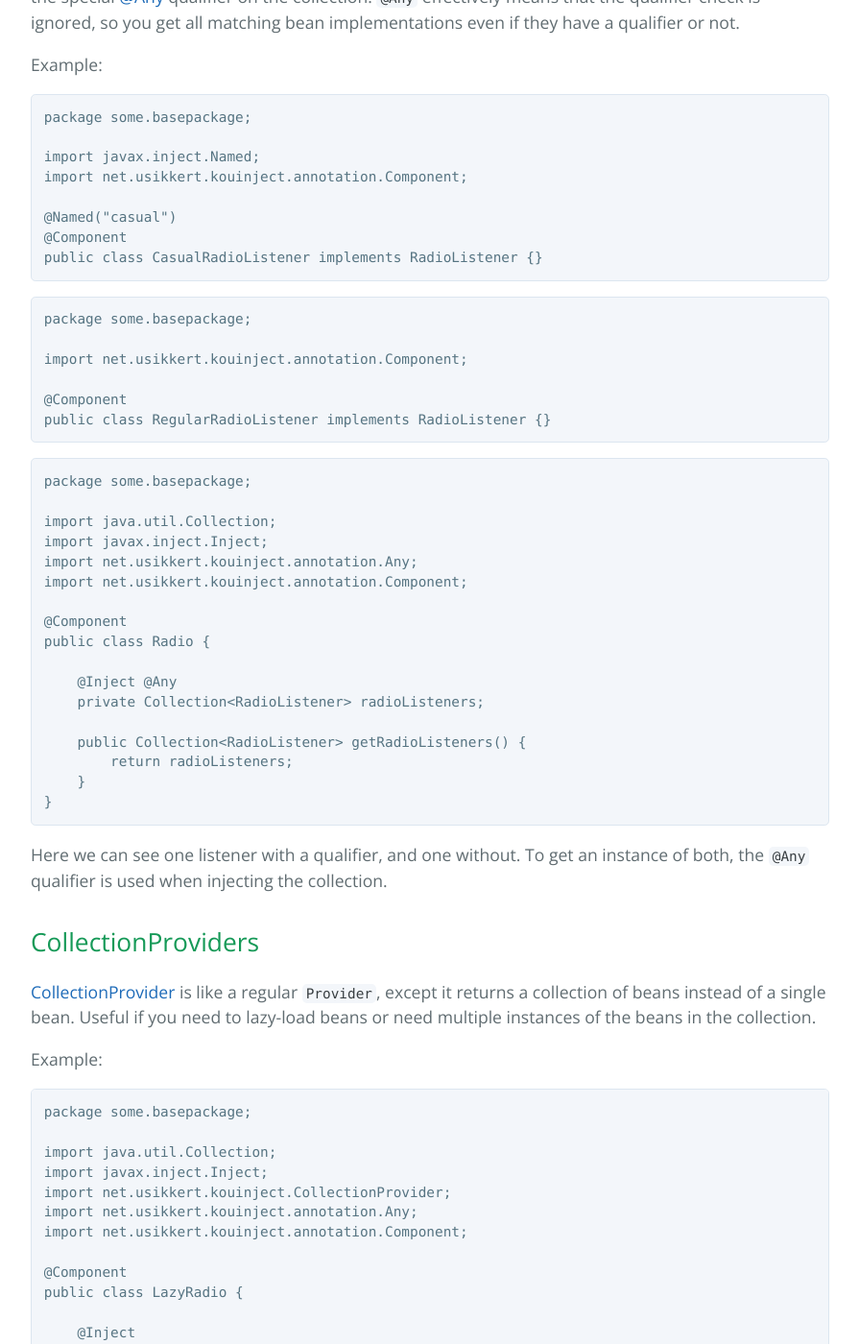
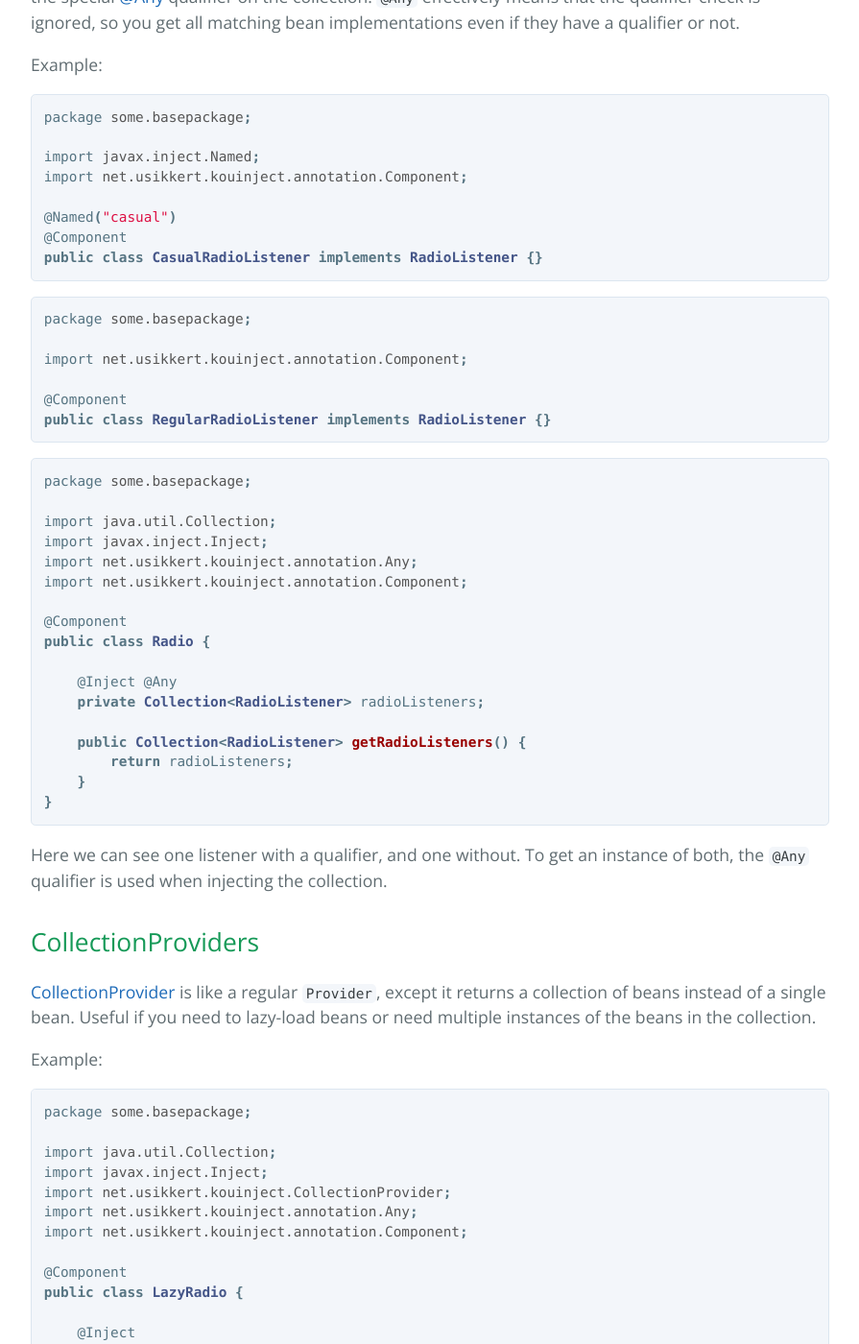
Before and after one commit to blurpy/kouinject-doc, a Jekyll site: the page built from userguide/userguide12.md, in a window 1280 px wide and 1400 px high, scrolled down 9207 px. Shown: the whole window at 96% size, without its empty margins (192-1087 px from the left). Built offline with Jekyll 4.4.1, drawn with Linux system fonts in a browser that asks for light colours; Markdown is read by kramdown in place of the engine named in the settings; some of the changed text lies outside the part shown.

Commit message:
Adding syntax highlighting in user guides

````diff
--- a/userguide/userguide12.md
+++ b/userguide/userguide12.md
@@ -49,7 +49,7 @@ The injector will now scan the classpath for any classes marked with the annotat
 
 Here is an example of a bean in its simplest form:
 
-```
+```java
 package some.basepackage;
 
 import net.usikkert.kouinject.annotation.Component;
@@ -62,7 +62,7 @@ public class SomeBean {
 
 Beans are created on demand. So even though the injector scans `SomeBean`, it's not instantiated until you ask for it, like this:
 
-```
+```java
 SomeBean someBean = injector.getBean(SomeBean.class);
 ```
 
@@ -103,7 +103,7 @@ The usage of `@Component` can then be replaced on your controller beans with `@C
 
 If using a single base package is too limiting, or you want more control over which classes are scanned, then you can specify each package manually:
 
-```
+```java
 Injector injector = new DefaultInjector("some.basepackage",
                                         "some.different.basepackage",
                                         "a.third.basepackage");
@@ -121,7 +121,7 @@ The [@Inject](http://atinject.googlecode.com/svn/tags/1/javadoc/javax/inject/Inj
 
 If you want to inject parameters into a constructor you must mark the constructor using the `@Inject` annotation. Any number of parameters can be injected, but at most one constructor can be marked for injection. If no constructor is marked, then the (parameterless) default constructor is used.
 
-```
+```java
 package some.basepackage;
 
 import net.usikkert.kouinject.annotation.Component;
@@ -132,7 +132,7 @@ public class SomeOtherBean {
 }
 ```
 
-```
+```java
 package some.basepackage;
 
 import javax.inject.Inject;
@@ -154,7 +154,7 @@ public class SomeBean {
 Any number of fields can be injected, as long as they are marked with `@Inject`.
 The fields can be of any visibility, but not `static` or `final`.
 
-```
+```java
 package some.basepackage;
 
 import javax.inject.Inject;
@@ -175,7 +175,7 @@ Any number of methods can be injected with any number of parameters, as long as
 
 The annotation is not inherited in overridden methods, so if a method marked for injection in a superclass is overridden by a method not marked for injection, the method will not be injected.
 
-```
+```java
 package some.basepackage;
 
 import javax.inject.Inject;
@@ -205,7 +205,7 @@ The [@Qualifier](http://atinject.googlecode.com/svn/tags/1/javadoc/javax/inject/
 
 The recommended way to use qualifiers is to create custom qualifiers. A custom qualifier may look like this:
 
-```
+```java
 package some.basepackage;
 
 import java.lang.annotation.Documented;
@@ -225,7 +225,7 @@ This gives you a qualifier annotation `@Green` with the value `Green`. The advan
 
 This is the bean to inject:
 
-```
+```java
 package some.basepackage;
 
 import net.usikkert.kouinject.annotation.Component;
@@ -239,7 +239,7 @@ public class GreenColor implements Color {
 
 And this is where the injection occurs:
 
-```
+```java
 package some.basepackage;
 
 import javax.inject.Inject;
@@ -257,7 +257,7 @@ public class Car {
 
 Or it may look like this if injecting into a constructor:
 
-```
+```java
 package some.basepackage;
 
 import javax.inject.Inject;
@@ -280,7 +280,7 @@ Each parameter in the constructor may have it's own qualifier. Using qualifiers
 
 `@Named` is a string based qualifier. That means that you specify the qualifier as the value of the annotation, instead of the class name. The example from above would look like this using `@Named`:
 
-```
+```java
 package some.basepackage;
 
 import net.usikkert.kouinject.annotation.Component;
@@ -292,7 +292,7 @@ public class GreenColor implements Color {
 }
 ```
 
-```
+```java
 package some.basepackage;
 
 import javax.inject.Inject;
@@ -324,7 +324,7 @@ Singleton scope creates a new instance of a bean on first request, and then cach
 
 To set the scope to singleton on a bean, use the [@Singleton](http://atinject.googlecode.com/svn/tags/1/javadoc/javax/inject/Singleton.html) annotation.
 
-```
+```java
 package some.basepackage;
 
 import javax.inject.Singleton;
@@ -344,7 +344,7 @@ public class SomeBean {
 
 It's easier to explain with an example:
 
-```
+```java
 package some.basepackage;
 
 import javax.inject.Inject;
@@ -372,7 +372,7 @@ The same rules for qualifiers apply to collections as well. So if you specify a
 
 Example:
 
-```
+```java
 package some.basepackage;
 
 import javax.inject.Named;
@@ -383,7 +383,7 @@ import net.usikkert.kouinject.annotation.Component;
 public class CasualRadioListener implements RadioListener {}
 ```
 
-```
+```java
 package some.basepackage;
 
 import net.usikkert.kouinject.annotation.Component;
@@ -392,7 +392,7 @@ import net.usikkert.kouinject.annotation.Component;
 public class RegularRadioListener implements RadioListener {}
 ```
 
-```
+```java
 package some.basepackage;
 
 import java.util.Collection;
@@ -421,7 +421,7 @@ Here we can see one listener with a qualifier, and one without. To get an instan
 
 Example:
 
-```
+```java
 package some.basepackage;
 
 import java.util.Collection;
@@ -460,7 +460,7 @@ Compared to annotating beans with `@Component`, using a factory gives you the ab
 
 Example:
 
-```
+```java
 package some.basepackage;
 
 import java.util.Date;
@@ -479,7 +479,7 @@ public class Factory {
 }
 ```
 
-```
+```java
 package some.basepackage;
 
 import java.util.Date;
@@ -511,7 +511,7 @@ Using `@Any` on the factory method effectively means that the qualifier check is
 
 Example:
 
-```
+```java
 package some.basepackage;
 
 import java.util.Properties;
@@ -533,7 +533,7 @@ public class StringPropertyFactory {
 }
 ```
 
-```
+```java
 package some.basepackage;
 
 import javax.inject.Inject;
@@ -571,7 +571,7 @@ The functionality is based on profiles in [Spring 3.1](http://blog.springsource.
 
 To start using profiles you have to annotate the beans with the profiles you want them to have, and then tell the injector which profiles you want to be active. The [@Profile]({{ site.baseurl }}/javadoc/kouinject-1.2/net/usikkert/kouinject/annotation/Profile.html) annotation is used to create profiles. An example is seen here:
 
-```
+```java
 package some.basepackage;
 
 import java.lang.annotation.Documented;
@@ -592,7 +592,7 @@ public @interface Production {
 
 Profiles are annotations annotated with `@Profile`. The name of the annotation becomes the name of the profile, in this case "production" (case insensitive). Example of using the profile:
 
-```
+```java
 package some.basepackage;
 
 import net.usikkert.kouinject.annotation.Component;
@@ -607,7 +607,7 @@ public class FtpFileStorage implements FileStorage {
 The `FtpFileStorage` bean is now part of the production profile. If the production profile is active then this bean will be available for injection when we request a `FileStorage` bean.
 During development we might not care about storing files on FTP. Instead we want to store files in a local temporary directory, and create an alternative `FileStorage` bean:
 
-```
+```java
 package some.basepackage;
 
 import net.usikkert.kouinject.annotation.Component;
@@ -626,7 +626,7 @@ To choose which profiles are active you have to use an alternative constructor o
 
 Example:
 
-```
+```java
 package some.basepackage;
 
 import java.util.Arrays;
@@ -644,7 +644,7 @@ public class ApplicationMain {
 The profiles "production" and "swing" are active profiles, and "some.basepackage" is the package to scan for beans.
 To make activating profiles more dynamic you could get the list from a property with a couple of lines of code:
 
-```
+```java
 String activeProfilesProperty = System.getProperty("com.something.active.profiles");
 List<String> activeProfiles = Arrays.asList(activeProfilesProperty.split(","));
 ```
@@ -662,7 +662,7 @@ Assignability describes the relationship between a point of injection and a bean
 
 In it's simplest form it can look like this:
 
-```
+```java
 package some.basepackage;
 
 import net.usikkert.kouinject.annotation.Component;
@@ -673,7 +673,7 @@ public class Apple {
 }
 ```
 
-```
+```java
 package some.basepackage;
 
 import javax.inject.Inject;
@@ -691,7 +691,7 @@ The injection point here is `Apple`, and the bean to inject is also `Apple`. The
 
 An injection point is also assignable from a subclass or an implemented interface. Example:
 
-```
+```java
 package some.basepackage;
 
 public interface Fruit {
@@ -699,7 +699,7 @@ public interface Fruit {
 }
 ```
 
-```
+```java
 package some.basepackage;
 
 public abstract class RoundFruit implements Fruit {
@@ -707,7 +707,7 @@ public abstract class RoundFruit implements Fruit {
 }
 ```
 
-```
+```java
 package some.basepackage;
 
 import net.usikkert.kouinject.annotation.Component;
@@ -718,7 +718,7 @@ public class Apple extends RoundFruit {
 }
 ```
 
-```
+```java
 package some.basepackage;
 
 import javax.inject.Inject;
@@ -767,7 +767,7 @@ Array beans can only be created from factories. Be carefull with arrays and inhe
 
 Generics have their own special rules when it comes to assignability. Lets look at an example of a couple of generic classes:
 
-```
+```java
 package some.basepackage;
 
 public interface Box<T> {
@@ -775,7 +775,7 @@ public interface Box<T> {
 }
 ```
 
-```
+```java
 package some.basepackage;
 
 public class PlasticBox<T> implements Box<T> {
@@ -785,14 +785,14 @@ public class PlasticBox<T> implements Box<T> {
 
 These classes can be used like this:
 
-```
+```java
 Box<Apple> boxOfApple = new PlasticBox<Apple>();
 ```
 
 This works fine. `Box` is assignable from `PlasticBox`.
 This, however, does not even compile:
 
-```
+```java
 PlasticBox<Fruit> boxOfFruit = new PlasticBox<Apple>();
 ```
 
@@ -800,7 +800,7 @@ One would think that since `Fruit` is assignable from `Apple`, then `PlasticBox<
 
 Here is an example of these classes being used by the injector:
 
-```
+```java
 package some.basepackage;
 
 import net.usikkert.kouinject.annotation.Component;
@@ -811,7 +811,7 @@ public class AppleBox extends PlasticBox<Apple> {
 }
 ```
 
-```
+```java
 package some.basepackage;
 
 import javax.inject.Inject;
@@ -838,7 +838,7 @@ These are all legal injection points, and they all get an instance of `AppleBox`
 
 Generics can also be used in factories. The subclass `AppleBox` could be replaced by the following factory:
 
-```
+```java
 package some.basepackage;
 
 import net.usikkert.kouinject.annotation.Component;
@@ -872,7 +872,7 @@ The built-in support for `Collection`, `Provider` and `CollectionProvider` behav
 
 `PlasticBox<Apple>` is a bean that can be injected standalone, or in any of the mentioned wrappers. Example:
 
-```
+```java
 package some.basepackage;
 
 import java.util.Collection;
@@ -902,13 +902,13 @@ The lookup of `PlasticBox<Apple>` is performed the exact same way in all three i
 Because of a limitation in the language, it is not possible to get the class reference to a generic class with parameters.
 That means you can **not** do this to get a generic bean directly from the injector:
 
-```
+```java
 Box<Apple> boxOfApple = injector.getBean(Box<Apple>.class);
 ```
 
 As a workaround, the injector offers an alternative approach, where you use the class [TypeLiteral]({{ site.baseurl }}/javadoc/kouinject-1.2/net/usikkert/kouinject/generics/TypeLiteral.html) instead:
 
-```
+```java
 Box<Apple> boxOfApple = injector.getBean(new TypeLiteral<Box<Apple>>() {});
 ```
 
````
Also changed, not shown: userguide/userguide05.md (+6 -6 lines), userguide/userguide06.md (+15 -15 lines), userguide/userguide07.md (+19 -19 lines), userguide/userguide10.md (+20 -20 lines), userguide/userguide11.md (+26 -22 lines).
